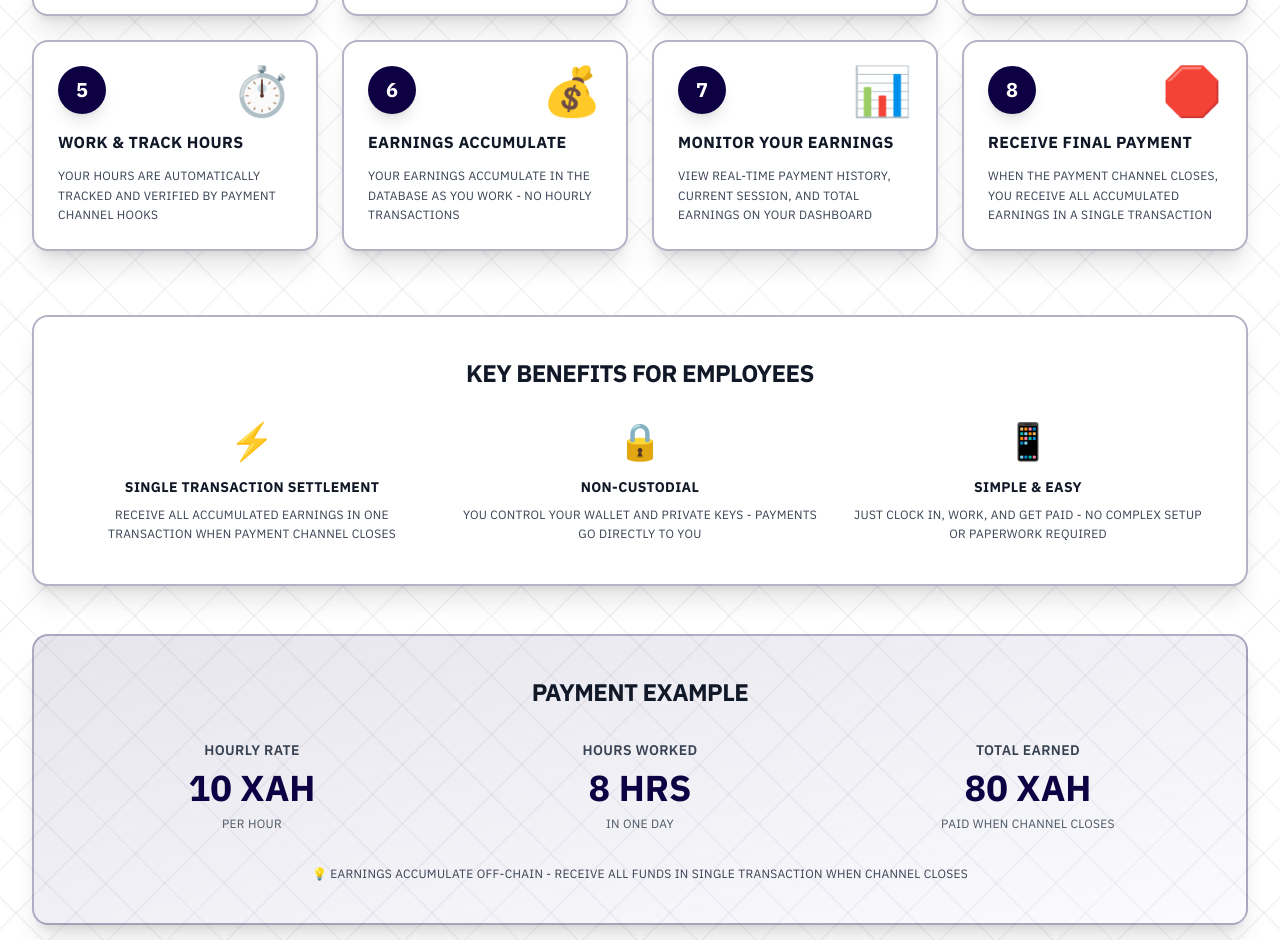
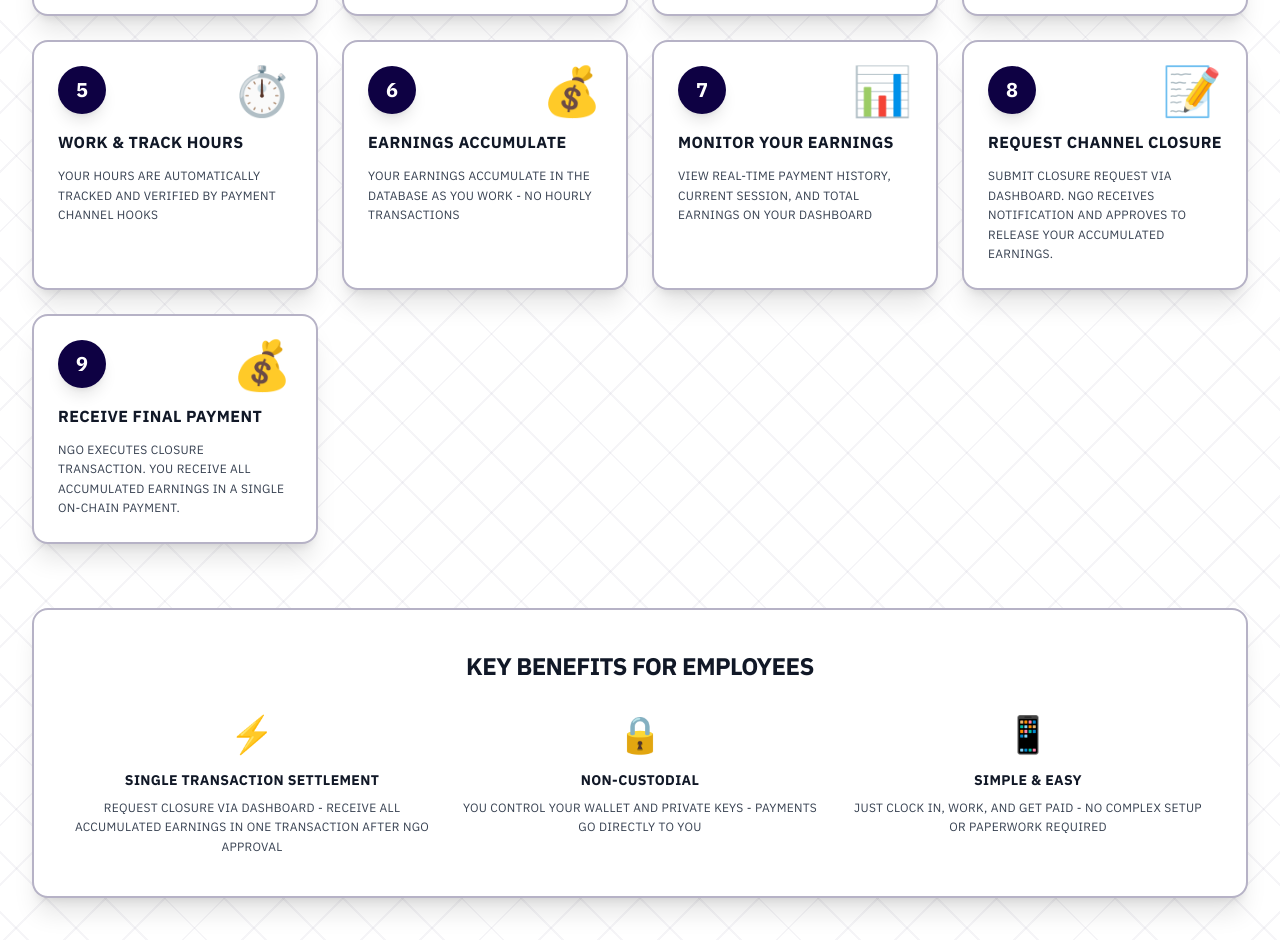
Before and after one commit to Ghostrayu/xahpayroll, a React (Vite) app in the folder frontend/: page /worker in a window 1280 px wide. Shown: the part 1120-2060 px from the top of the page. Built offline with nearby package versions, Linux system fonts and the light colour scheme; no server answers.

Commit message:
-CHANNEL CLOSURE DOC UPDATES

```diff
--- a/frontend/src/components/HowItWorks.tsx
+++ b/frontend/src/components/HowItWorks.tsx
@@ -29,24 +29,30 @@ const HowItWorks: React.FC = () => {
     },
     {
       number: 4,
-      title: 'NGO/WORKER REQUESTS CHANNEL CLOSURE',
-      description: 'EITHER PARTY INITIATES PAYMENT CHANNEL CLOSURE. SETTLEDELAY PROTECTS WORKER DURING TRANSITION.',
-      role: 'system',
+      title: 'WORKER REQUESTS CHANNEL CLOSURE',
+      description: 'WORKER SUBMITS CLOSURE REQUEST VIA DASHBOARD. NGO RECEIVES AUTOMATIC NOTIFICATION TO REVIEW AND APPROVE.',
+      role: 'worker',
     },
     {
       number: 5,
-      title: 'ON-CHAIN PAYMENTCHANNELCLAIM TRANSACTION',
+      title: 'NGO APPROVES AND EXECUTES CLOSURE',
+      description: 'NGO REVIEWS REQUEST AND EXECUTES PAYMENTCHANNELCLAIM TRANSACTION. SETTLEDELAY PROTECTS WORKER DURING TRANSITION.',
+      role: 'employer',
+    },
+    {
+      number: 6,
+      title: 'ON-CHAIN PAYMENT TO WORKER',
       description: 'ACCUMULATED BALANCE PAID TO WORKER VIA XRPL TRANSACTION. UNUSED ESCROW RETURNS TO NGO AUTOMATICALLY.',
       role: 'worker',
     },
     {
-      number: 6,
+      number: 7,
       title: 'LEDGER VERIFICATION & DATABASE SYNC',
       description: 'SYSTEM VERIFIES TRANSACTION ON XAHAU. NETWORK-AWARE EXPLORER LINKS ENABLE TRANSPARENT VERIFICATION.',
       role: 'system',
     },
     {
-      number: 7,
+      number: 8,
       title: 'EXPORT PDF AUDIT RECORDS',
       description: 'WORKERS AND NGOS EXPORT COMPLETE PAYMENT HISTORY, WORK SESSIONS, AND CHANNEL DETAILS AS PDF REPORTS FOR PERMANENT RECORD-KEEPING AND COMPLIANCE.',
       role: 'system',
--- a/frontend/src/components/NgoWorkflow.tsx
+++ b/frontend/src/components/NgoWorkflow.tsx
@@ -34,8 +34,14 @@ const NgoWorkflow: React.FC = () => {
     },
     {
       number: 6,
-      title: 'AUTOMATIC SETTLEMENT ON CLOSURE',
-      description: 'WHEN PAYMENT CHANNEL CLOSES, WORKERS RECEIVE ALL ACCUMULATED EARNINGS IN SINGLE TRANSACTION FROM ESCROW',
+      title: 'REVIEW CLOSURE REQUESTS',
+      description: 'WORKERS SUBMIT CLOSURE REQUESTS VIA DASHBOARD. REVIEW ACCUMULATED BALANCES AND APPROVE REQUESTS.',
+      icon: '✅'
+    },
+    {
+      number: 7,
+      title: 'EXECUTE CLOSURE TRANSACTION',
+      description: 'EXECUTE PAYMENTCHANNELCLAIM TRANSACTION TO RELEASE WORKER EARNINGS. SETTLEDELAY PROTECTS WORKERS DURING TRANSITION.',
       icon: '⚡'
     }
   ]
--- a/frontend/src/components/WorkerWorkflow.tsx
+++ b/frontend/src/components/WorkerWorkflow.tsx
@@ -46,9 +46,15 @@ const WorkerWorkflow: React.FC = () => {
     },
     {
       number: 8,
+      title: 'REQUEST CHANNEL CLOSURE',
+      description: 'SUBMIT CLOSURE REQUEST VIA DASHBOARD. NGO RECEIVES NOTIFICATION AND APPROVES TO RELEASE YOUR ACCUMULATED EARNINGS.',
+      icon: '📝'
+    },
+    {
+      number: 9,
       title: 'RECEIVE FINAL PAYMENT',
-      description: 'WHEN THE PAYMENT CHANNEL CLOSES, YOU RECEIVE ALL ACCUMULATED EARNINGS IN A SINGLE TRANSACTION',
-      icon: '🛑'
+      description: 'NGO EXECUTES CLOSURE TRANSACTION. YOU RECEIVE ALL ACCUMULATED EARNINGS IN A SINGLE ON-CHAIN PAYMENT.',
+      icon: '💰'
     }
   ]
 
@@ -63,7 +69,7 @@ const WorkerWorkflow: React.FC = () => {
             </h2>
           </div>
           <p className="text-base text-gray-700 max-w-3xl mx-auto uppercase leading-relaxed tracking-wide font-semibold">
-            COMPLETE STEP-BY-STEP PROCESS FOR EMPLOYEES TO LOG HOURS AND RECEIVE PAYMENT WHEN CHANNELS CLOSE
+            COMPLETE STEP-BY-STEP PROCESS FOR EMPLOYEES TO LOG HOURS, REQUEST CLOSURE, AND RECEIVE PAYMENT
           </p>
         </div>
 
@@ -103,7 +109,7 @@ const WorkerWorkflow: React.FC = () => {
               <div className="text-4xl mb-4">⚡</div>
               <h4 className="font-bold text-gray-900 mb-2 uppercase text-sm tracking-wide">SINGLE TRANSACTION SETTLEMENT</h4>
               <p className="text-xs text-gray-700 uppercase tracking-wide leading-relaxed">
-                RECEIVE ALL ACCUMULATED EARNINGS IN ONE TRANSACTION WHEN PAYMENT CHANNEL CLOSES
+                REQUEST CLOSURE VIA DASHBOARD - RECEIVE ALL ACCUMULATED EARNINGS IN ONE TRANSACTION AFTER NGO APPROVAL
               </p>
             </div>
             <div className="text-center">
@@ -142,12 +148,12 @@ const WorkerWorkflow: React.FC = () => {
             <div>
               <div className="text-sm text-gray-700 uppercase tracking-wide font-semibold mb-2">TOTAL EARNED</div>
               <div className="text-4xl font-extrabold text-xah-blue mb-2">80 XAH</div>
-              <div className="text-xs text-gray-600 uppercase tracking-wide">PAID WHEN CHANNEL CLOSES</div>
+              <div className="text-xs text-gray-600 uppercase tracking-wide">PAID AFTER CLOSURE REQUEST APPROVED</div>
             </div>
           </div>
           <div className="mt-8 text-center">
             <p className="text-xs text-gray-700 uppercase tracking-wide leading-relaxed">
-              💡 EARNINGS ACCUMULATE OFF-CHAIN - RECEIVE ALL FUNDS IN SINGLE TRANSACTION WHEN CHANNEL CLOSES
+              💡 EARNINGS ACCUMULATE OFF-CHAIN - SUBMIT CLOSURE REQUEST - NGO APPROVES - RECEIVE ALL FUNDS IN SINGLE TRANSACTION
             </p>
           </div>
         </div>
```
Also changed, not shown: 2 other files (tests, documents, lock files or other folders).
